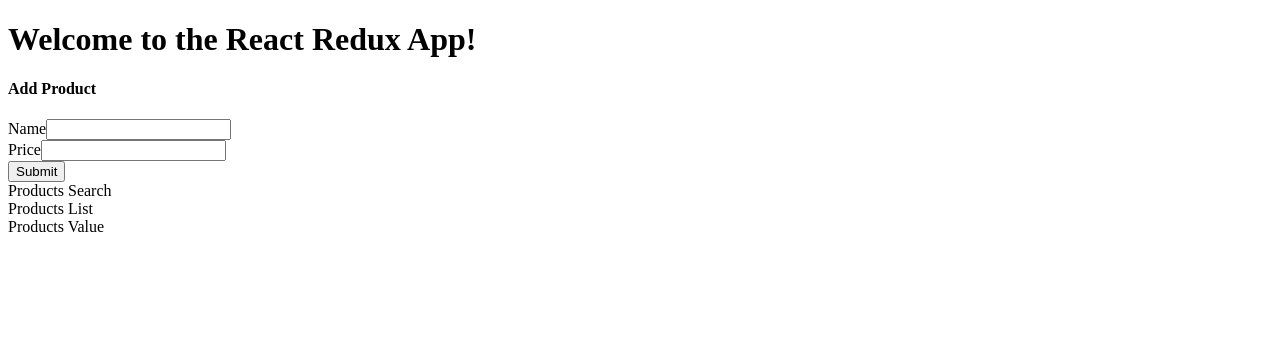
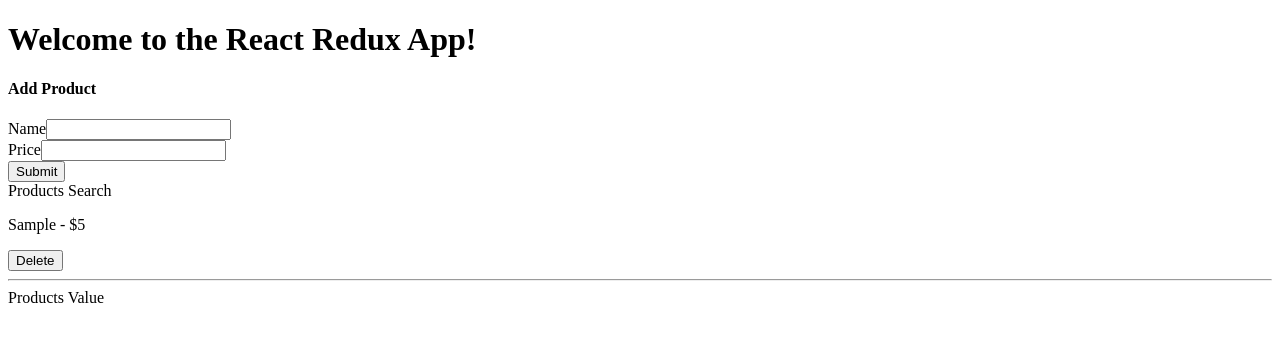
Before and after one commit to NataliiaProkopenko87/training_product-items, a React (Create React App) app: page / in a window 1280 px wide. Both pictures are taken after typing "Sample", "5" into the empty fields and a click on the button "Submit". Shown: the top 342 px of the page. Built offline with nearby package versions, Linux system fonts and the light colour scheme.

Commit message:
Added Product List

```diff
--- a/src/components/ProductsList.js
+++ b/src/components/ProductsList.js
@@ -1,6 +1,48 @@
+import {useSelector, useDispatch} from "react-redux";
+import {removeProduct} from "../store/slices/productsSlice";
+import { createSelector } from "@reduxjs/toolkit";
+
+const memorizedProducts = createSelector([
+    (state) => state.products.data,
+    (state) => state.products.searchTerm,
+    (state) => state.products.name],
+    (data, searchTerm, name) => {
+        const filteredProducts = data.filter((product) => {
+            return product.name.toLowerCase().includes(searchTerm.toLowerCase());
+    });
+    return {
+        products: filteredProducts,
+        name: name,
+    };
+});
+
 function ProductsList () {
+
+    const dispatch = useDispatch();
+
+    const {products, name} = useSelector(memorizedProducts);
+
+    const handleProductDelete = (product) => {
+        dispatch(removeProduct(product.id));
+    };
+
+    const renderedProducts = products.map((product) => {
+        const bold = name && product.name.toLowerCase().includes(name.toLowerCase());
+        return (
+        <div key={product.id} className={`panel ${bold ? 'is-bold' : ''}`}>
+            <p>{product.name} - ${product.price}</p>
+            <button className="button is-danger"
+            onClick={() => handleProductDelete(product)}>
+                Delete
+                </button>
+        </div>
+        );
+    })
     return (
-        <div>Products List</div>
+        <div className="products-list">
+            {renderedProducts}
+            <hr />
+            </div>
     );
 }
 
```
